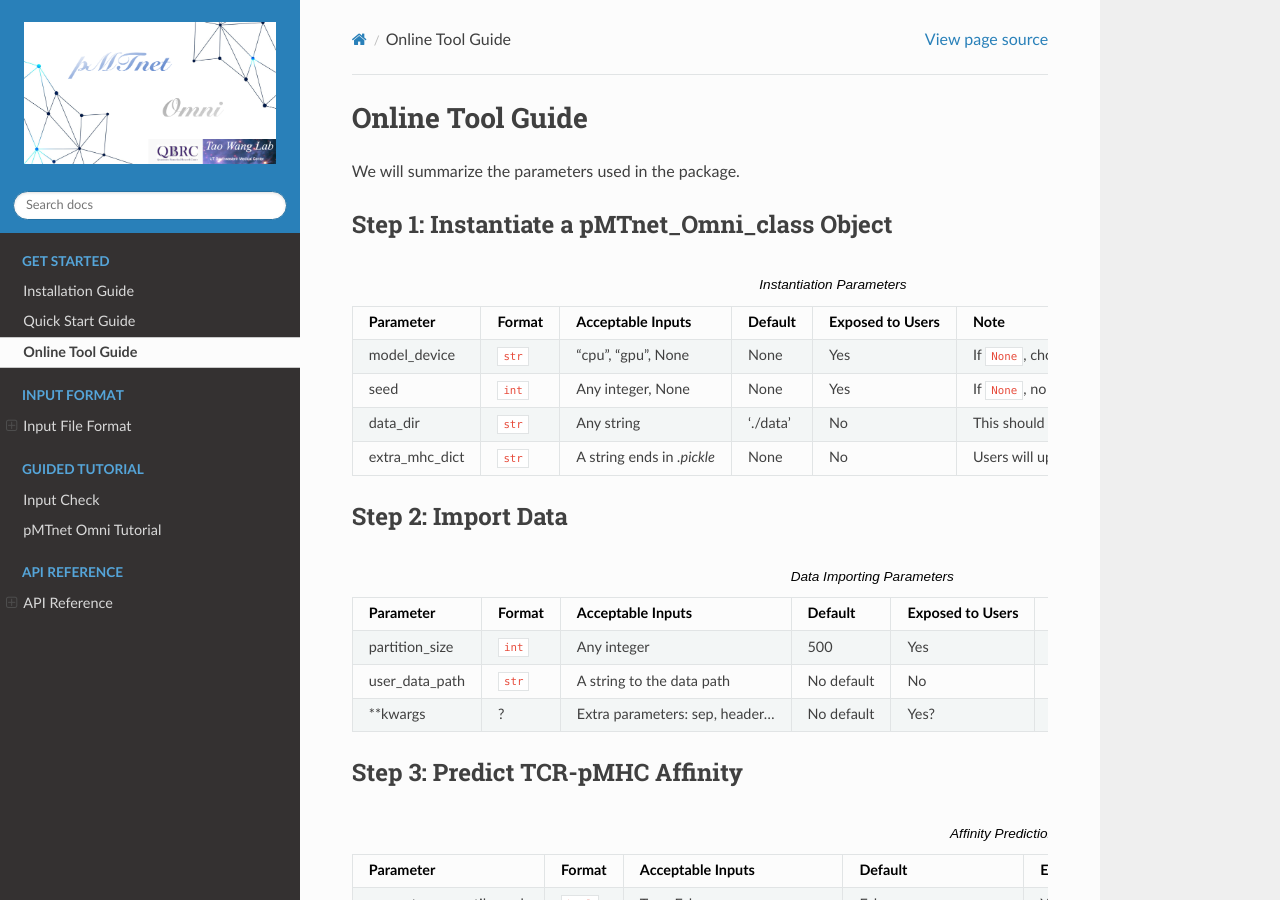
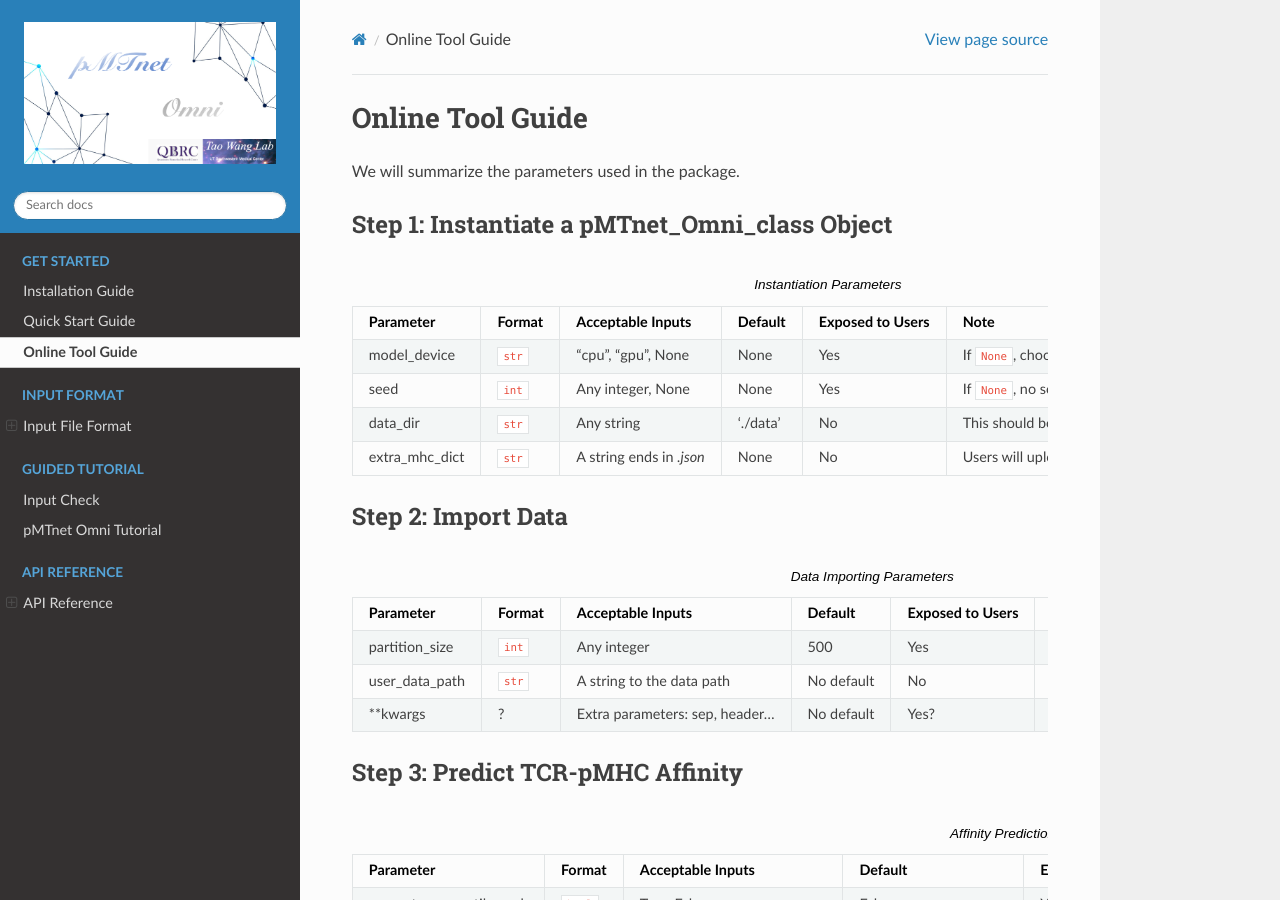
Before and after one commit to Yuqiu-Yang/pMTnet_Omni, a Sphinx documentation site: the page built from docs/source/online_tool_guide.rst, in a window 1280 px wide and 900 px high. Built offline with Sphinx 7.4.7 and the Read the Docs theme 2.0.0, drawn with Linux system fonts in a browser that asks for light colours.

Commit message:
Change online tool guide

```diff
--- a/docs/source/online_tool_guide.rst
+++ b/docs/source/online_tool_guide.rst
@@ -37,7 +37,7 @@ Step 1: Instantiate a **pMTnet_Omni_class** Object
       - This should be set to the data directory on the server.
     * - extra_mhc_dict
       - ``str``
-      - A string ends in `.pickle`
+      - A string ends in `.json`
       - None
       - No
       - Users will upload this file, and we will set this for them.
```
Also changed, not shown: 1 other file.
